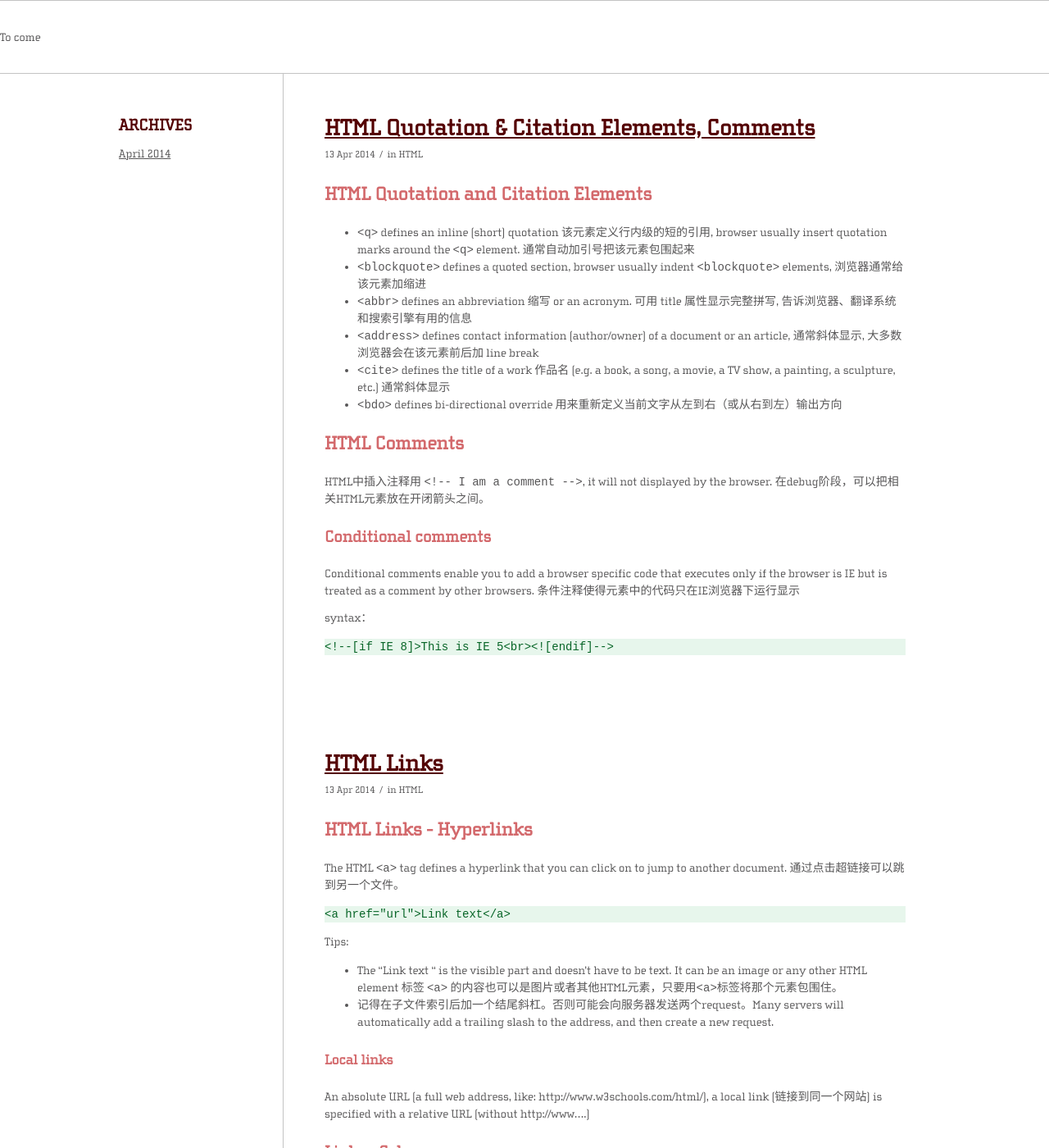
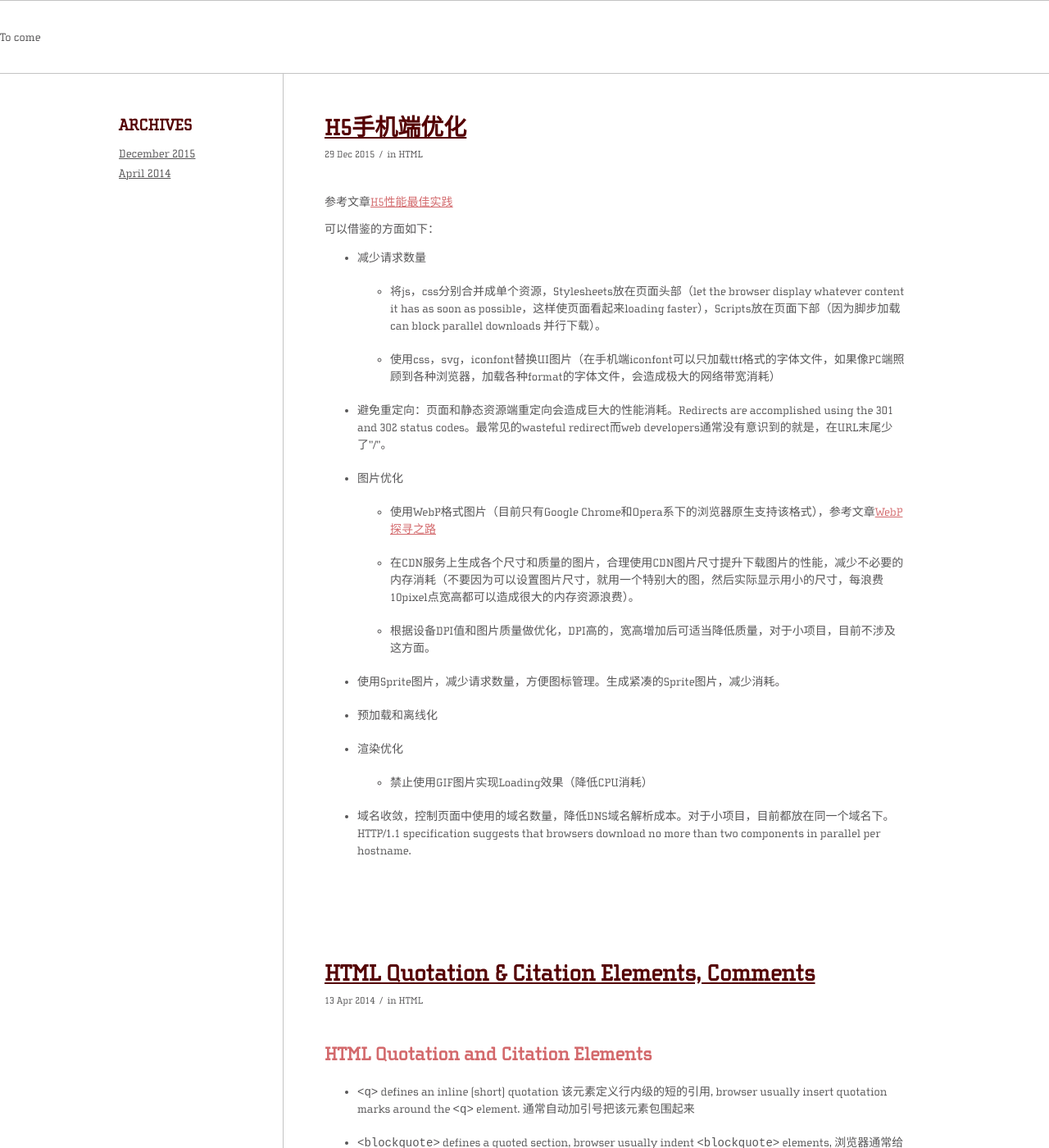
Before and after one commit to Vivi-wu/dive-into-web, a Jekyll site: the page built from blogs/index.html, in a window 1280 px wide and 1400 px high. Shown: the whole window at 82% size. Built offline with Jekyll 4.4.1, drawn with Linux system fonts in a browser that asks for light colours; nearby versions of some CDN libraries; the list of posts is cut into pages by our own code; some of the changed text lies outside the part shown.

Commit message:
Add new post

```diff
--- /dev/null
+++ b/_posts/2015-12-29-H5-front-end-optimization.markdown
@@ -0,0 +1,21 @@
+---
+title:  "H5手机端优化"
+categories: HTML
+---
+参考文章<a href="https://github.com/amfe/article/issues/21/">H5性能最佳实践</a>
+
+可以借鉴的方面如下：
+
++ 减少请求数量
+    - 将js，css分别合并成单个资源，Stylesheets放在页面头部（let the browser display whatever content it has as soon as possible，这样使页面看起来loading faster），Scripts放在页面下部（因为脚步加载can block parallel downloads 并行下载）。
+    - 使用css，svg，iconfont替换UI图片（在手机端iconfont可以只加载ttf格式的字体文件，如果像PC端照顾到各种浏览器，加载各种format的字体文件，会造成极大的网络带宽消耗）
++ 避免重定向：页面和静态资源端重定向会造成巨大的性能消耗。Redirects are accomplished using the 301 and 302 status codes。最常见的wasteful redirect而web developers通常没有意识到的就是，在URL末尾少了"/"。
++ 图片优化
+    - 使用WebP格式图片（目前只有Google Chrome和Opera系下的浏览器原生支持该格式），参考文章<a href="http://isux.tencent.com/introduction-of-webp.html/">WebP探寻之路</a>
+    - 在CDN服务上生成各个尺寸和质量的图片，合理使用CDN图片尺寸提升下载图片的性能，减少不必要的内存消耗（不要因为可以设置图片尺寸，就用一个特别大的图，然后实际显示用小的尺寸，每浪费10pixel点宽高都可以造成很大的内存资源浪费）。
+    - 根据设备DPI值和图片质量做优化，DPI高的，宽高增加后可适当降低质量，对于小项目，目前不涉及这方面。
++ 使用Sprite图片，减少请求数量，方便图标管理。生成紧凑的Sprite图片，减少消耗。
++ 预加载和离线化
++ 渲染优化
+    - 禁止使用GIF图片实现Loading效果（降低CPU消耗）
++ 域名收敛，控制页面中使用的域名数量，降低DNS域名解析成本。对于小项目，目前都放在同一个域名下。HTTP/1.1 specification suggests that browsers download no more than two components in parallel per hostname.
--- a/_sass/_blogs-page.scss
+++ b/_sass/_blogs-page.scss
@@ -33,12 +33,16 @@
   img {
     height: auto;
   }
+  article li {
+    margin-bottom: $spacing-unit;
+    ul { margin-top: $spacing-unit; }
+  }
 }
 
 
 .post-meta-infos {
   font-size: 12px;
-  margin-bottom: 23px;
+  margin-bottom: $spacing-unit * 2;
 
   .text-sep {
     padding-left: 3px;
```
